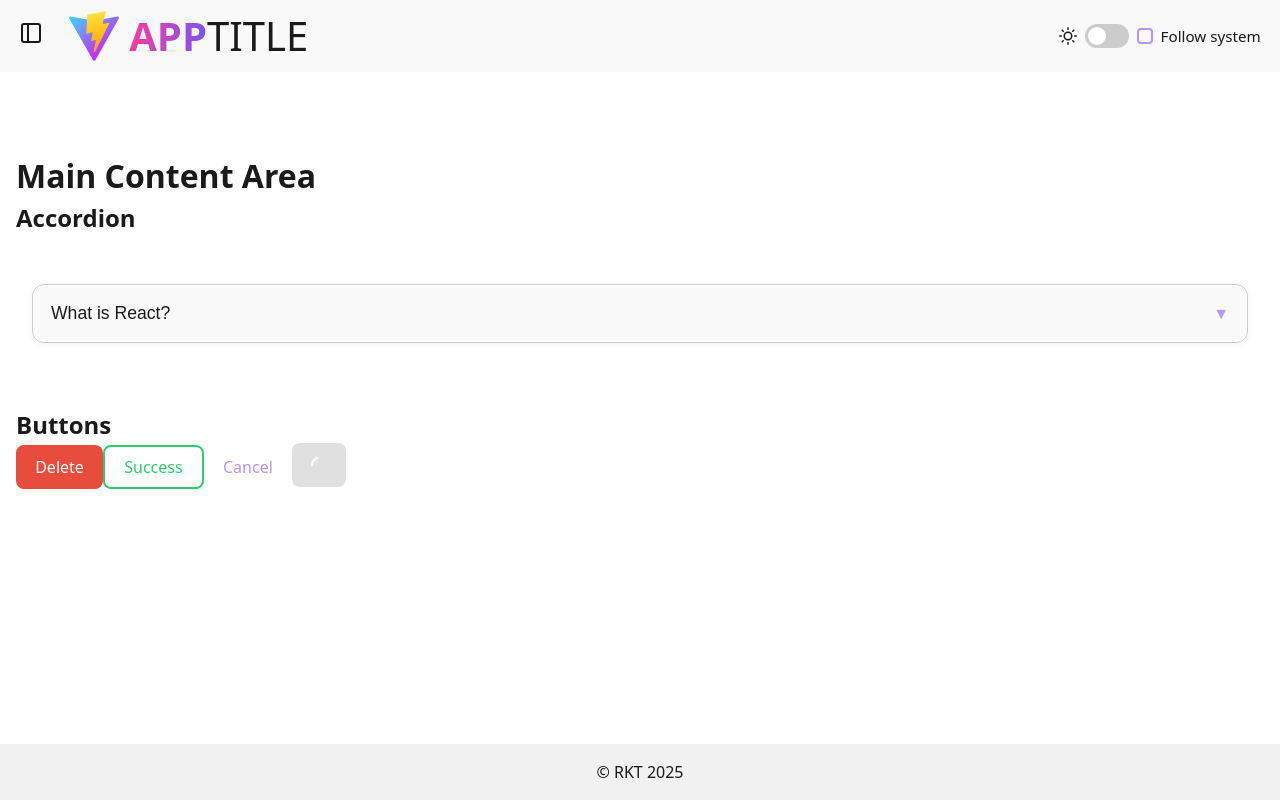
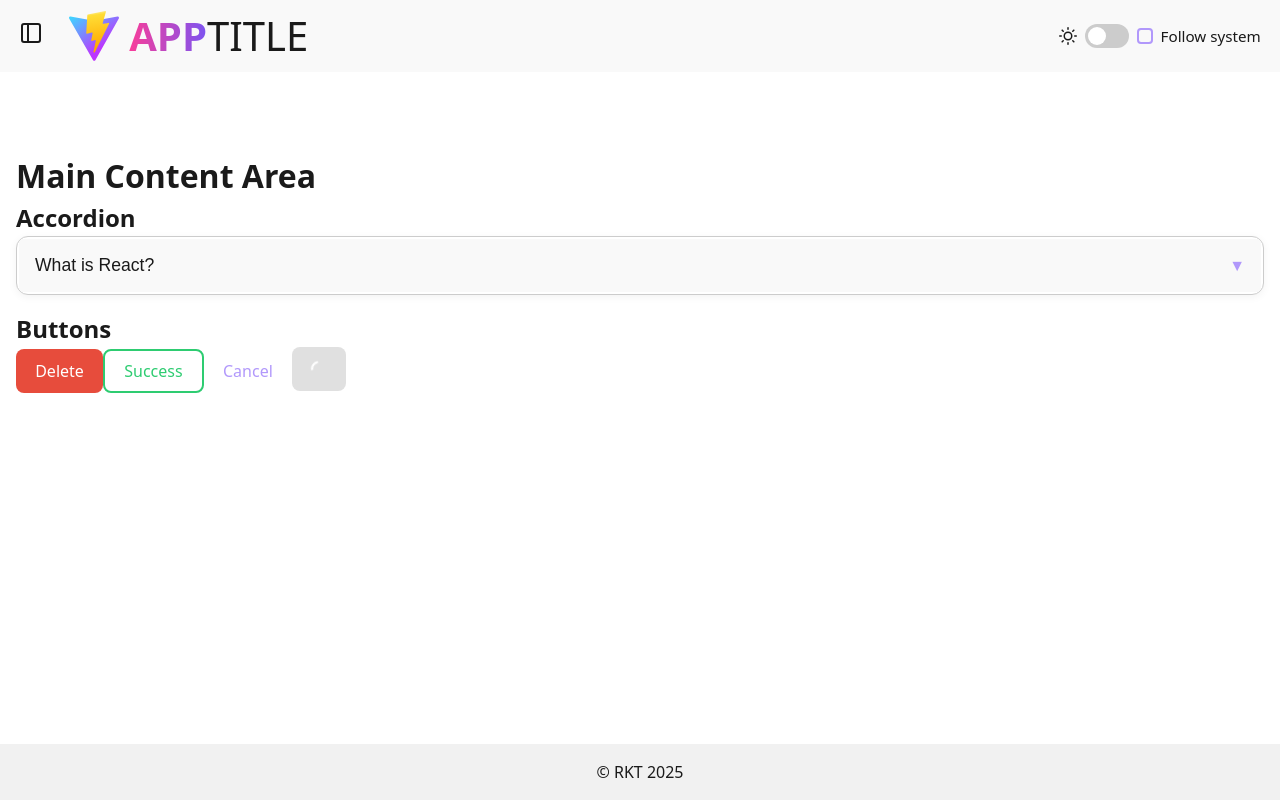
Before and after one commit to MeRahulThakur/React-ResponsiveUI, a React (Vite) app: page / in a window 1280 px wide. Built offline with nearby package versions, Linux system fonts and the light colour scheme.

Commit message:
Removed margin and padding

```diff
--- a/src/UI/Accordion/Accordion.css
+++ b/src/UI/Accordion/Accordion.css
@@ -1,7 +1,5 @@
 .expandable-container {
   max-width: auto;
-  margin: 2rem auto;
-  padding: 1rem;
 }
 
 .accordion-item {
```
